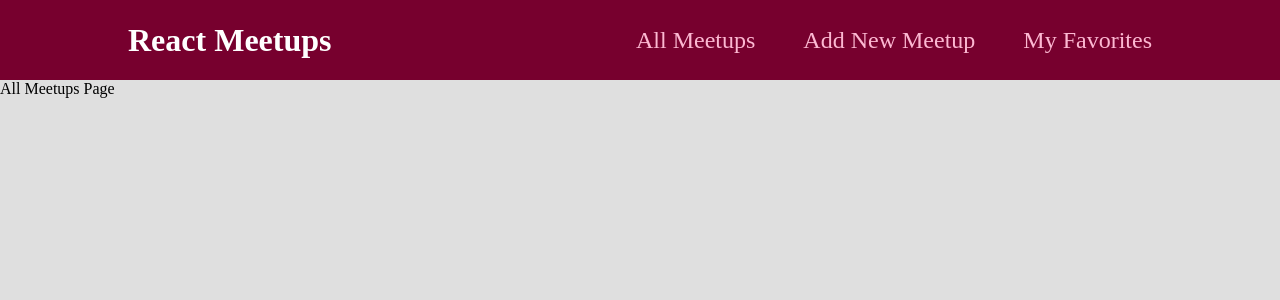
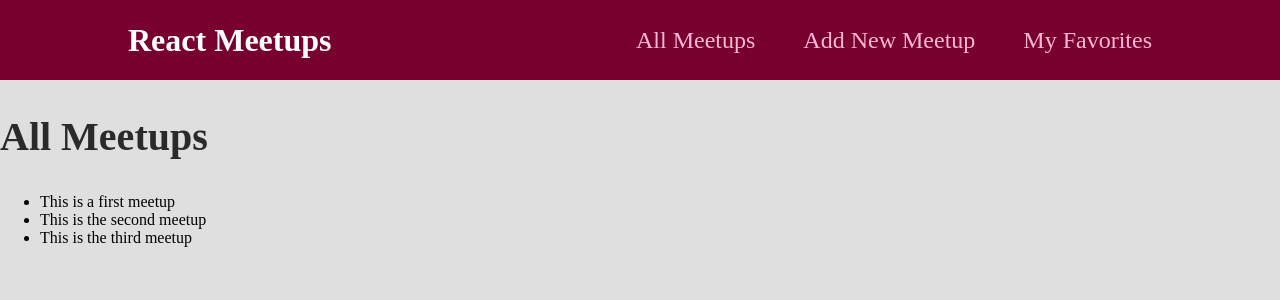
Before and after one commit to LeoStrong/ReactDemo, a React (Create React App) app: page / in a window 1280 px wide. Shown: the top 300 px of the page. Built offline with nearby package versions, Linux system fonts and the light colour scheme.

Commit message:
use map to set up list item

```diff
--- a/src/pages/AllMeetups.js
+++ b/src/pages/AllMeetups.js
@@ -1,5 +1,38 @@
+const DUMMY_DATA = [
+    {
+        id: "m1",
+        title: 'This is a first meetup',
+        image:'https://v.fastcdn.co/u/f91f856b/60142610-0-slide-1.jpg',
+        address: 'Sydney, AU',
+        description: `Whether you’re interested in real estate and cryptocurrency or entrepreneurship and business development, you can share your expertise or simply grow on Meetup.`,
+    },
+    {
+        id: "m2",
+        title: 'This is the second meetup',
+        image:'https://v.fastcdn.co/u/f91f856b/60142600-0-slide-3.jpg',
+        address: 'Adelaide, AU',
+        description: `Yoga, meditation, outdoor activities, fitness, and sports groups are always in high demand. Create a group and share what you know.`,
+    },
+    {
+        id: "m3",
+        title: 'This is the third meetup',
+        image:'https://v.fastcdn.co/u/f91f856b/60141425-0-slide-4.jpg',
+        address: 'Sydney, AU',
+        description: `Find new friends at any age. Start a group for happy hours, singles, support, dining out, and more!`,
+    },
+]
+
 function AllMeetupsPage() {
-    return <div>All Meetups Page</div>
+    return (
+        <section>
+            <h1>All Meetups</h1>
+            <ul>
+            {DUMMY_DATA.map((meetup) => {
+                return <li key={meetup.id}>{meetup.title}</li>
+            })}
+            </ul>
+        </section>
+    );
 }
 
 export default AllMeetupsPage;
```
